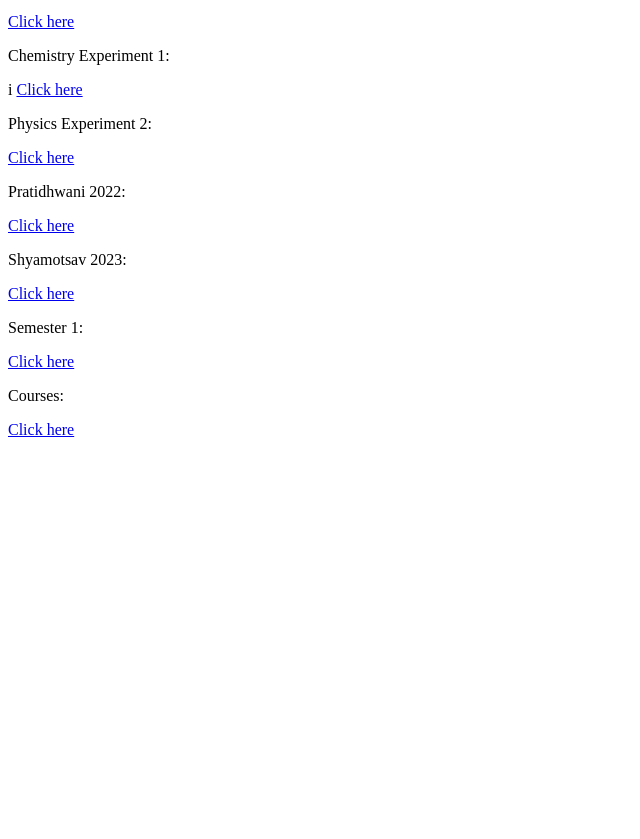
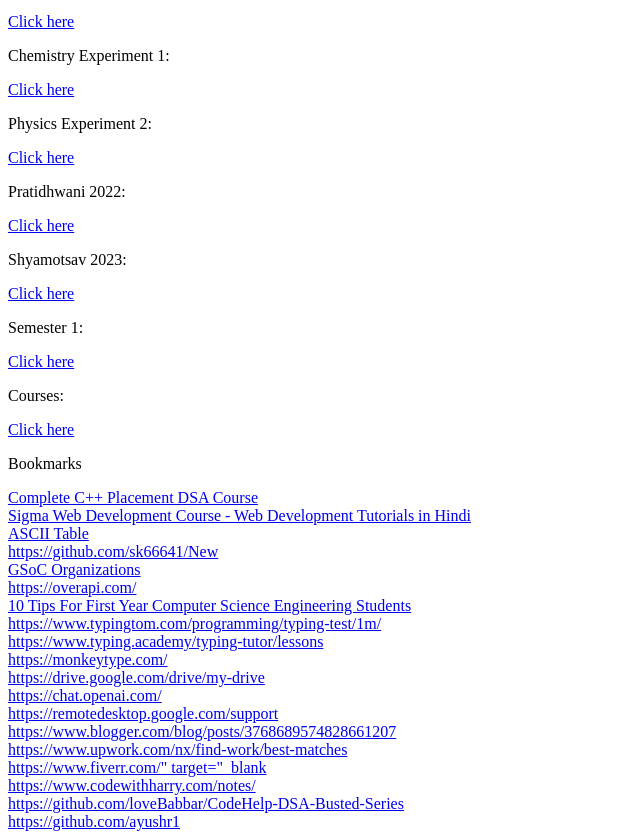
Before and after one commit to sk66641/New, a plain HTML site: page Learning c & c++/web/web.html in a window 1280 px wide. Shown: the part 101-940 px from the top of the page, without its empty margins (0-640 px from the left). Before the commit the page ends 800 px from the top, so only its background shows below. Drawn offline with Linux system fonts and the light colour scheme.

Commit message:
Update web.html

```diff
--- a/Learning c & c++/web/web.html
+++ b/Learning c & c++/web/web.html
@@ -1,23 +1,77 @@
 <!DOCTYPE html>
 <html>
+
 <head>
     <title>Simple Link Example</title>
 </head>
+
 <body>
     <h1>Hey! it's Sanu Kumar here XD</h1>
     <p>Physics Experiment 1:</p>
     <a href="https://youtu.be/dNngF8qeXWo?si=uQsoSSBSYKMKPtZ4" target="_blank">Click here</a>
-    <p>Chemistry Experiment 1:</p>i
+    <p>Chemistry Experiment 1:</p>
     <a href="https://youtu.be/eQGvkRi46hk?si=1kdxWMJFxwQLQeOk" target="_blank">Click here</a>
     <p>Physics Experiment 2:</p>
     <a href="https://youtu.be/j2k5zs8iwzc?si=xAvy3XkT5ZaXR57V" target="_blank">Click here</a>
     <p>Pratidhwani 2022:</p>
-    <a href="https://drive.google.com/drive/folders/1AbX6XV76rxamWSOE8eNAYo2QE-y4oUAF?usp=sharing" target="_blank">Click here</a>
+    <a href="https://drive.google.com/drive/folders/1AbX6XV76rxamWSOE8eNAYo2QE-y4oUAF?usp=sharing" target="_blank">Click
+        here</a>
     <p>Shyamotsav 2023:</p>
-    <a href="https://drive.google.com/drive/folders/1-1hAWlE_KnMsJ0IWOpH0oidngTWGioeL?usp=sharing" target="_blank">Click here</a>
+    <a href="https://drive.google.com/drive/folders/1-1hAWlE_KnMsJ0IWOpH0oidngTWGioeL?usp=sharing" target="_blank">Click
+        here</a>
     <p>Semester 1:</p>
-    <a href="https://drive.google.com/drive/folders/1MYp2jMHol9LgG10zIk96dE02S7KPz4Mh?usp=sharing" target="_blank">Click here</a>
+    <a href="https://drive.google.com/drive/folders/1MYp2jMHol9LgG10zIk96dE02S7KPz4Mh?usp=sharing" target="_blank">Click
+        here</a>
     <p>Courses:</p>
     <a href="https://drive.google.com/drive/folders/1leeufPxz7F-1WOfEsNCp4JahyRqlBFco" target="_blank">Click here</a>
+    <p>Bookmarks</p>
+    <a href="https://www.youtube.com/playlist?list=PLDzeHZWIZsTryvtXdMr6rPh4IDexB5NIA" target="_blank">Complete C++
+        Placement DSA Course</a>
+    <br />
+    <a href="https://www.youtube.com/playlist?list=PLu0W_9lII9agq5TrH9XLIKQvv0iaF2X3w" target="_blank">Sigma Web
+        Development Course - Web Development Tutorials in Hindi </a><br />
+
+    <a href="https://www.cs.cmu.edu/~pattis/15-1XX/common/handouts/ascii.html" target="_blank">ASCII Table</a><br />
+
+    <a href="https://github.com/sk66641/New" target="_blank">https://github.com/sk66641/New</a><br />
+
+    <a href="https://www.gsocorganizations.dev/" target="_blank">GSoC Organizations</a><br />
+
+    <a href="https://overapi.com/" target="_blank">https://overapi.com/</a><br />
+
+    <a href="https://www.geeksforgeeks.org/10-tips-for-first-year-computer-science-engineering-students/"
+        target="_blank">10 Tips For First Year Computer Science Engineering Students</a><br />
+
+    <a href="https://www.typingtom.com/programming/typing-test/1m/"
+        target="_blank">https://www.typingtom.com/programming/typing-test/1m/</a><br />
+
+    <a href="https://www.typing.academy/typing-tutor/lessons"
+        target="_blank">https://www.typing.academy/typing-tutor/lessons</a><br />
+
+    <a href="https://monkeytype.com/" target="_blank">https://monkeytype.com/</a><br />
+
+    <a href="https://drive.google.com/drive/my-drive" target="_blank">https://drive.google.com/drive/my-drive</a><br />
+
+    <a href="https://chat.openai.com/" target="_blank">https://chat.openai.com/</a><br />
+
+    <a href="https://remotedesktop.google.com/support"
+        target="_blank">https://remotedesktop.google.com/support</a><br />
+
+    <a href="https://www.blogger.com/blog/posts/3768689574828661207"
+        target="_blank">https://www.blogger.com/blog/posts/3768689574828661207</a><br />
+
+    <a href="https://www.upwork.com/nx/find-work/best-matches"
+        target="_blank">https://www.upwork.com/nx/find-work/best-matches</a><br />
+
+    <a href="https://www.fiverr.com/" target="_blank">https://www.fiverr.com/" target="_blank</a><br />
+
+    <a href="https://www.codewithharry.com/notes/" target="_blank">https://www.codewithharry.com/notes/</a><br />
+
+    <a href="https://github.com/loveBabbar/CodeHelp-DSA-Busted-Series"
+        target="_blank">https://github.com/loveBabbar/CodeHelp-DSA-Busted-Series</a><br />
+
+    <a href="https://github.com/ayushr1" target="_blank">https://github.com/ayushr1</a><br />
+
 </body>
+
 </html>
```
